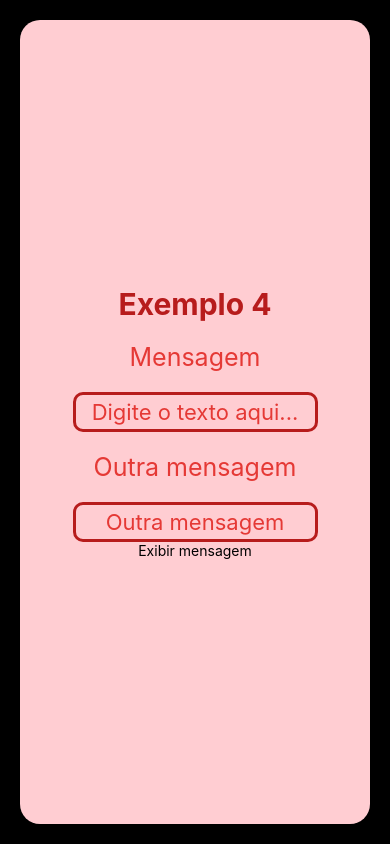
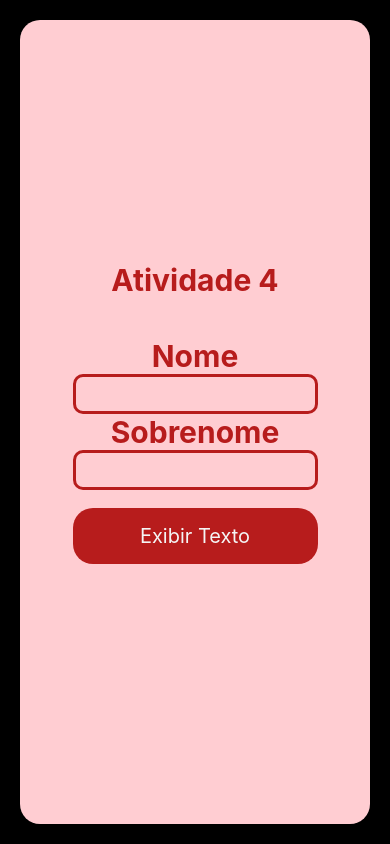
Before and after one commit to RikichiMN/aula_23_02_24, a React Native app: screen / in a window 390 px wide. Built offline with nearby package versions, Linux system fonts and the light colour scheme.

Commit message:
aula 27/03

```diff
--- a/App.js
+++ b/App.js
@@ -4,12 +4,14 @@ import { View, StyleSheet, Text } from 'react-native';
 //import Atv_1 from './src/atividade_1';
 //import Exemplo_3 from './src/ex_3';
 //import Exemplo_3 from './src/Atv_3';
-import Exemplo4 from './src/ex_4';
+//import Exemplo4 from './src/ex_4';
+//import Exemplo4 from './src/ex_4prof';
+import Atv4 from './src/Atv_4';
 
 export default function App() {
     return (
         <View style={styles.container}>
-            <Exemplo4/>
+            <Atv4/>
             <StatusBar style="auto" />
         </View>
     );
--- /dev/null
+++ b/src/Atv_4/index.js
@@ -0,0 +1,57 @@
+import { useState } from 'react';
+import { View, Text, TextInput, Pressable } from 'react-native';
+
+import styles from './styles';
+
+export default function Atv4() {
+
+    const [isFocus, setIsFocus] = useState(false);
+
+    function focusHandler() {
+        setIsFocus(true);
+    }
+
+    function blurHandler() {
+        setIsFocus(false);
+    }
+
+    const [resultado, setMensagem] = useState('Inserir nome e sobrenome!');
+    const [mens1, setMens1] = useState('');
+    const [mens2, setMens2] = useState('');
+    const [mensTela, setMensTela] = useState('');
+
+    function atualizaMensagemHandler() {
+        setMensTela(mens1, mens2);
+        setMens1('');
+        setMens2('');
+    }
+
+
+    return (
+        <View style={styles.container}>
+            <Text style={styles.titulo}>Atividade 4</Text>
+
+
+            <Text style={styles.txtSaida}>{mensTela}</Text>
+            <Text style={styles.titulo}>Nome</Text>
+            <TextInput
+                style={styles.txtEntrada}
+                onChangeText={(entrada) => setMens1(entrada)}
+                value={mens1}
+            />
+            <Text style={styles.titulo}>Sobrenome</Text>
+            <TextInput
+                style={styles.txtEntrada}
+                // placeholder='Outro texto'
+                onChangeText={(entrada) => setMens2(entrada)}
+                value={mens2}
+            />
+            <Pressable
+                onPress={() => atualizaMensagemHandler()}
+                style={styles.botao}
+            >
+                <Text style={styles.txtBotao}>Exibir Texto</Text>
+            </Pressable>
+        </View>
+    );
+}
--- /dev/null
+++ b/src/Atv_4/styles.js
@@ -0,0 +1,54 @@
+import { StyleSheet } from 'react-native';
+
+const styles = StyleSheet.create({
+    container: {
+        flex: 1,
+        backgroundColor: '#ffcdd2',
+        justifyContent: 'center',
+        alignItems: 'center',
+        width: '100%',
+        borderRadius: 20,
+    },
+    titulo: {
+        fontSize: 30,
+        fontWeight: 'bold',
+        color: '#b71c1c',
+    },
+    txtSaida: {
+        margin: 20,
+        fontSize: 25,
+        color: '#e53935',
+    },
+    txtEntrada: {
+        borderWidth: 3,
+        textAlign: 'center',
+        fontSize: 22,
+        borderColor: '#b71c1c',
+        height: 40,
+        width: '70%',
+        color: '#e53935',
+        borderRadius: 10,
+    },
+    botao: {
+        width: '70%',
+        padding: 16,
+        backgroundColor: '#b71c1c',
+        alignItems: 'center',
+        margin: 18,
+        borderRadius: 20,
+    },
+    botao2: {
+        width: '70%',
+        padding: 16,
+        backgroundColor: '#b71c1c',
+        alignItems: 'center',
+        margin: 18,
+        borderRadius: 20,
+    },
+    txtBotao: {
+        color: '#f5f5f5',
+        fontSize: 20,
+    },
+});
+
+export default styles;
--- a/src/ex_4/index.js
+++ b/src/ex_4/index.js
@@ -28,7 +28,7 @@ export default function Exemplo4 () {
         onChangeText={(entrada) => setMens2(entrada)}
         value={mens2}
         />
-        <Pressable onPress={(mens2) => setMensTela(mens2)}>
+        <Pressable onPress={() => setMensTela(mens2)}>
             <Text>Exibir mensagem</Text>
         </Pressable>
 
--- /dev/null
+++ b/src/ex_4prof/index.js
@@ -0,0 +1,56 @@
+import { useState } from 'react';
+import { View, Text, TextInput, Pressable } from 'react-native';
+
+import styles from './styles';
+
+export default function Exemplo4() {
+
+    const [isFocus, setIsFocus] = useState(false);
+
+    function focusHandler() {
+        setIsFocus(true);
+    }
+
+    function blurHandler() {
+        setIsFocus(false);
+    }
+
+    const [mensagem, setMensagem] = useState('Sua mensagem aqui!');
+    const [mens2, setMens2] = useState('Outra mensagem');
+    const [mensTela, setMensTela] = useState('');
+
+    function atualizaMensagemHandler() {
+        setMensTela(mens2);
+        setMens2('');
+    }
+
+    return (
+        <View style={styles.container}>
+            <Text style={styles.titulo}>Exemplo 4</Text>
+
+            <Text style={styles.txtSaida}>{mensagem}</Text>
+
+            <TextInput
+                style={isFocus ? { borderWidth: 3, borderColor: '#0f0' } : { borderWidth: 3, borderColor: '#00f' }}
+                placeholder='Digite o texto aqui...'
+                onChangeText={(txt) => setMensagem(txt)}
+                onFocus={() => focusHandler()}
+                onBlur={() => blurHandler()}
+            />
+
+            <Text style={styles.txtSaida}>{mensTela}</Text>
+            <TextInput
+                style={styles.txtEntrada}
+                // placeholder='Outro texto'
+                onChangeText={(entrada) => setMens2(entrada)}
+                value={mens2}
+            />
+            <Pressable
+                onPress={() => atualizaMensagemHandler()}
+                style={styles.botao}
+            >
+                <Text style={styles.txtBotao}>Exibir mensagem</Text>
+            </Pressable>
+        </View>
+    );
+}
--- /dev/null
+++ b/src/ex_4prof/styles.js
@@ -0,0 +1,46 @@
+import { StyleSheet } from 'react-native';
+
+const styles = StyleSheet.create({
+    container: {
+        flex: 1,
+        backgroundColor: '#ffcdd2',
+        justifyContent: 'center',
+        alignItems: 'center',
+        width: '100%',
+        borderRadius: 20,
+    },
+    titulo: {
+        fontSize: 30,
+        fontWeight: 'bold',
+        color: '#b71c1c',
+    },
+    txtSaida: {
+        margin: 20,
+        fontSize: 25,
+        color: '#e53935',
+    },
+    txtEntrada: {
+        borderWidth: 3,
+        textAlign: 'center',
+        fontSize: 22,
+        borderColor: '#b71c1c',
+        height: 40,
+        width: '70%',
+        color: '#e53935',
+        borderRadius: 10,
+    },
+    botao: {
+        width: '70%',
+        padding: 16,
+        backgroundColor: '#b71c1c',
+        alignItems: 'center',
+        margin: 18,
+        borderRadius: 20,
+    },
+    txtBotao: {
+        color: '#f5f5f5',
+        fontSize: 20,
+    },
+});
+
+export default styles;
```
